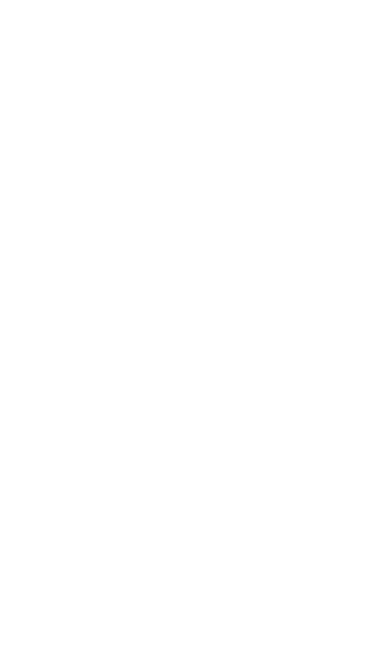
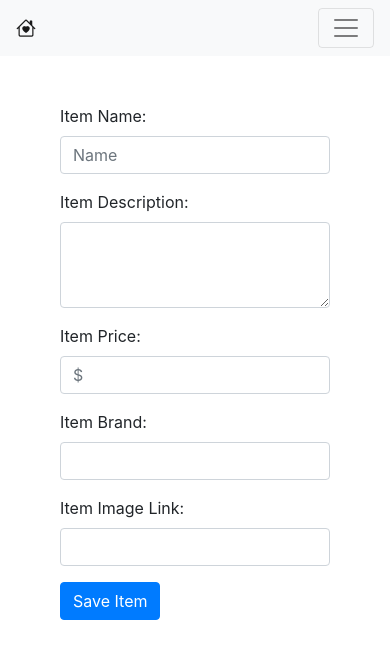
Before and after one commit to Eleni-Ke/U2-D14-HW, a plain HTML site: page backOffice.html in a window 390 px wide. Drawn offline with nearby package versions, Linux system fonts and the light colour scheme.

Commit message:
adding item html

```diff
--- a/backOffice.html
+++ b/backOffice.html
@@ -0,0 +1,109 @@
+<!DOCTYPE html>
+<html lang="en">
+  <head>
+    <meta charset="UTF-8" />
+    <meta http-equiv="X-UA-Compatible" content="IE=edge" />
+    <meta name="viewport" content="width=device-width, initial-scale=1.0" />
+    <title>New fictive Store</title>
+    <link
+      rel="stylesheet"
+      href="https://cdn.jsdelivr.net/npm/bootstrap-icons@1.10.3/font/bootstrap-icons.css"
+    />
+    <link
+      rel="stylesheet"
+      href="https://cdn.jsdelivr.net/npm/bootstrap@4.6.2/dist/css/bootstrap.min.css"
+      integrity="sha384-xOolHFLEh07PJGoPkLv1IbcEPTNtaed2xpHsD9ESMhqIYd0nLMwNLD69Npy4HI+N"
+      crossorigin="anonymous"
+    />
+  </head>
+  <body>
+    <header>
+      <!-- <div
+        class="d-none alert alert-danger alert-dismissible fade show"
+        role="alert"
+      >
+        <span class="alert-text"> A simple danger alert—check it out! </span>
+        <button
+          type="button"
+          class="close"
+          data-dismiss="alert"
+          aria-label="Close"
+        >
+          <span aria-hidden="true">&times;</span>
+        </button>
+      </div> -->
+      <nav class="navbar navbar-expand-lg navbar-light bg-light">
+        <a class="navbar-brand" href="./index.html"
+          ><i class="bi bi-house-heart"></i
+        ></a>
+        <button
+          class="navbar-toggler"
+          type="button"
+          data-toggle="collapse"
+          data-target="#navbarSupportedContent"
+          aria-controls="navbarSupportedContent"
+          aria-expanded="false"
+          aria-label="Toggle navigation"
+        >
+          <span class="navbar-toggler-icon"></span>
+        </button>
+      </nav>
+    </header>
+    <div
+      class="container my-5 d-flex justify-content-center align-items-center"
+    >
+      <form class="w-75">
+        <div class="form-group">
+          <label for="itemName">Item Name:</label>
+          <input
+            type="text"
+            required
+            class="form-control"
+            id="itemName"
+            placeholder="Name"
+          />
+        </div>
+        <div class="form-group">
+          <label for="itemDescription">Item Description:</label>
+          <textarea
+            class="form-control"
+            required
+            id="itemDescription"
+            rows="3"
+          ></textarea>
+        </div>
+        <div class="form-group">
+          <label for="itemPrice">Item Price:</label>
+          <input
+            type="number"
+            class="form-control"
+            id="itemPrice"
+            required
+            placeholder="$"
+          />
+        </div>
+        <div class="form-group">
+          <label for="itemBrand">Item Brand:</label>
+          <input type="text" class="form-control" id="itemBrand" required />
+        </div>
+        <div class="form-group">
+          <label for="itemImageUrl">Item Image Link:</label>
+          <input type="text" class="form-control" id="itemImageUrl" required />
+        </div>
+        <button class="btn btn-primary" onclick="">Save Item</button>
+      </form>
+    </div>
+
+    <script src="./scripts/script.js"></script>
+    <script
+      src="https://cdn.jsdelivr.net/npm/jquery@3.5.1/dist/jquery.slim.min.js"
+      integrity="sha384-DfXdz2htPH0lsSSs5nCTpuj/zy4C+OGpamoFVy38MVBnE+IbbVYUew+OrCXaRkfj"
+      crossorigin="anonymous"
+    ></script>
+    <script
+      src="https://cdn.jsdelivr.net/npm/bootstrap@4.6.2/dist/js/bootstrap.bundle.min.js"
+      integrity="sha384-Fy6S3B9q64WdZWQUiU+q4/2Lc9npb8tCaSX9FK7E8HnRr0Jz8D6OP9dO5Vg3Q9ct"
+      crossorigin="anonymous"
+    ></script>
+  </body>
+</html>
```
Also changed, not shown: index.html (+69 -2 lines), scripts/index.js (+47 -0 lines).
